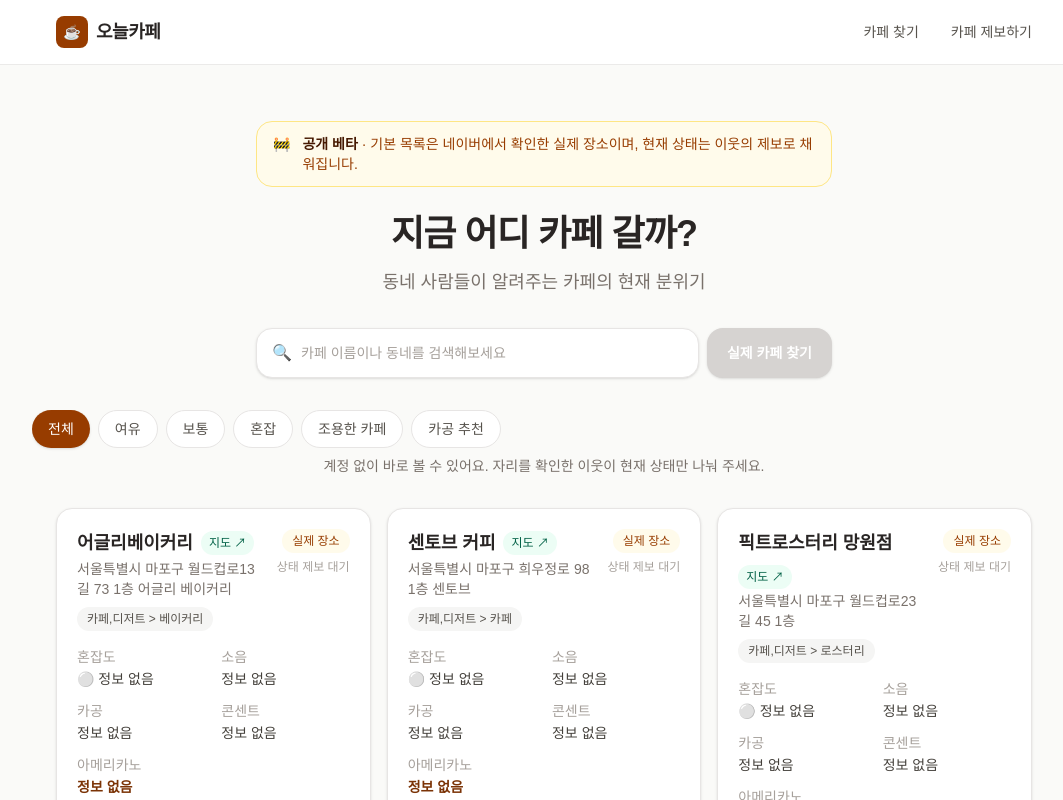
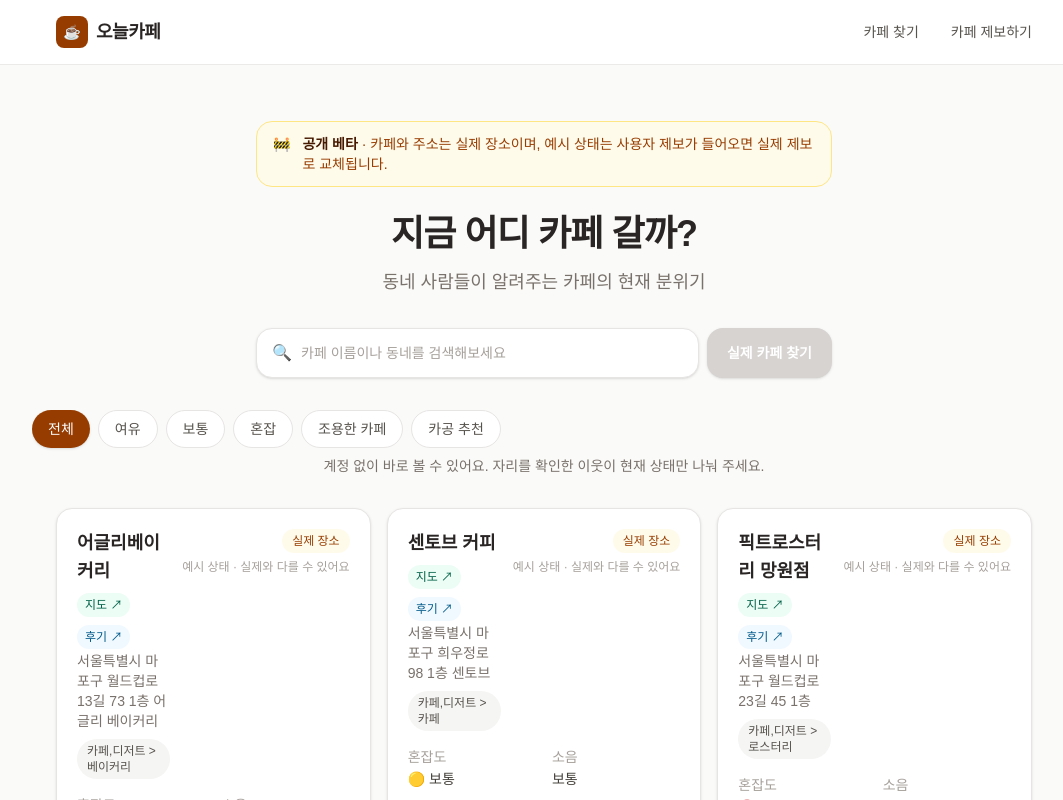
Before and after one commit to audwl/TodayCafe, a Next.js app: page / in a window 1280 px wide. Shown: the top 800 px of the page, without its empty margins (96-1159 px from the left). Built offline with nearby package versions, Linux system fonts and the light colour scheme.

Commit message:
Blend verified cafes with demo status data

```diff
--- a/src/components/CafeCard.tsx
+++ b/src/components/CafeCard.tsx
@@ -3,6 +3,7 @@ import {
   formatLastUpdated,
   formatPrice,
   getCrowdednessEmoji,
+  getNaverBlogSearchUrl,
   getNaverMapUrl,
   getWorkFriendlyLabel,
 } from "@/lib/cafeUtils";
@@ -32,6 +33,15 @@ export default function CafeCard({ cafe, onReportStatus }: CafeCardProps) {
             >
               지도 ↗
             </a>
+            <a
+              href={getNaverBlogSearchUrl(cafe)}
+              target="_blank"
+              rel="noopener noreferrer"
+              className="rounded-full bg-sky-50 px-2 py-1 text-xs font-medium text-sky-800 transition-colors hover:bg-sky-100"
+              aria-label={`${cafe.name} 네이버 블로그 후기 검색`}
+            >
+              후기 ↗
+            </a>
           </div>
           <p className="mt-0.5 text-sm text-stone-500">
             {cafe.address || cafe.neighborhood}
@@ -51,7 +61,11 @@ export default function CafeCard({ cafe, onReportStatus }: CafeCardProps) {
             {cafe.isUserSubmitted ? "내 목록" : cafe.isVerifiedPlace ? "실제 장소" : "등록 카페"}
           </span>
           <span className="text-xs text-stone-400">
-            {hasStatus ? formatLastUpdated(cafe.lastUpdatedMinutes) : "상태 제보 대기"}
+            {cafe.statusSource === "example"
+              ? "예시 상태 · 실제와 다를 수 있어요"
+              : hasStatus
+                ? formatLastUpdated(cafe.lastUpdatedMinutes)
+                : "상태 제보 대기"}
           </span>
         </div>
       </div>
--- a/src/components/CafeList.tsx
+++ b/src/components/CafeList.tsx
@@ -103,6 +103,7 @@ export default function CafeList() {
             workFriendly: form.workFriendly ? "추천" as const : "비추천" as const,
             outlets: form.outlets,
             lastUpdatedMinutes: 0,
+            statusSource: "community" as const,
           }
         : cafe
     );
--- a/src/components/HeroSection.tsx
+++ b/src/components/HeroSection.tsx
@@ -18,7 +18,7 @@ export default function HeroSection({
           <span aria-hidden="true">🚧</span>
           <p>
             <strong className="font-semibold">공개 베타</strong>
-            <span className="text-amber-800"> · 기본 목록은 네이버에서 확인한 실제 장소이며, 현재 상태는 이웃의 제보로 채워집니다.</span>
+            <span className="text-amber-800"> · 카페와 주소는 실제 장소이며, 예시 상태는 사용자 제보가 들어오면 실제 제보로 교체됩니다.</span>
           </p>
         </div>
         <h1 className="text-3xl font-bold leading-tight tracking-tight text-stone-800 sm:text-4xl">
--- a/src/data/sampleCafes.ts
+++ b/src/data/sampleCafes.ts
@@ -1,7 +1,7 @@
 import { Cafe } from "@/types/cafe";
 
 // NAVER API HUB 지역 검색으로 이름과 도로명 주소를 확인한 실제 장소입니다.
-// 혼잡도·소음·카공·가격은 API가 제공하지 않으므로 제보 전까지 비워 둡니다.
+// 혼잡도·소음·카공은 화면 체험을 위한 예시이며 실제 현황을 의미하지 않습니다.
 const verifiedPlaces = [
   ["1269060383-375550335", "어글리베이커리", "망원동", "서울특별시 마포구 월드컵로13길 73 1층 어글리 베이커리", "카페,디저트 > 베이커리"],
   ["1269021320-375541375", "센토브 커피", "망원동", "서울특별시 마포구 희우정로 98 1층 센토브", "카페,디저트 > 카페"],
@@ -23,19 +23,26 @@ const verifiedPlaces = [
   ["1268868599-375179897", "커피랩스로스터리", "문래동", "서울특별시 영등포구 선유로9길 10 문래SKV1센터 1층 122호", "카페,디저트 > 로스터리"],
 ] as const;
 
+const exampleStatuses: Array<Pick<Cafe, "crowdedness" | "noise" | "workFriendly" | "outlets">> = [
+  { crowdedness: "여유", noise: "조용", workFriendly: "추천", outlets: "많음" },
+  { crowdedness: "보통", noise: "보통", workFriendly: "가능", outlets: "보통" },
+  { crowdedness: "혼잡", noise: "시끄러움", workFriendly: "비추천", outlets: "적음" },
+  { crowdedness: "여유", noise: "보통", workFriendly: "가능", outlets: "보통" },
+  { crowdedness: "보통", noise: "조용", workFriendly: "추천", outlets: "많음" },
+  { crowdedness: "혼잡", noise: "보통", workFriendly: "비추천", outlets: "적음" },
+];
+
 export const sampleCafes: Cafe[] = verifiedPlaces.map(
-  ([coordinates, name, neighborhood, address, category]) => ({
+  ([coordinates, name, neighborhood, address, category], index) => ({
     id: `place-${coordinates}`,
     name,
     neighborhood,
     address,
     category,
-    crowdedness: null,
-    noise: null,
-    workFriendly: null,
-    outlets: null,
+    ...exampleStatuses[index % exampleStatuses.length],
     americanoPrice: null,
     lastUpdatedMinutes: 0,
     isVerifiedPlace: true,
+    statusSource: "example",
   })
 );
--- a/src/lib/cafeStorage.ts
+++ b/src/lib/cafeStorage.ts
@@ -29,11 +29,28 @@ export function loadCafes(): Cafe[] {
         !sampleIds.has(cafe.id) &&
         !samplePlaceKeys.has(`${cafe.name}:${cafe.address || cafe.neighborhood}`)
     );
-    const mergedSamples = sampleCafes.map((sample) => ({
-      ...sample,
-      ...savedById.get(sample.id),
-      category: savedById.get(sample.id)?.category || sample.category,
-    }));
+    const mergedSamples = sampleCafes.map((sample) => {
+      const savedCafe = savedById.get(sample.id);
+      const hasLegacyStatus = Boolean(
+        savedCafe?.crowdedness ||
+        savedCafe?.noise ||
+        savedCafe?.workFriendly ||
+        savedCafe?.outlets
+      );
+      const hasCommunityStatus = Boolean(
+        savedCafe?.statusSource === "community" ||
+        (savedCafe?.statusSource !== "example" && hasLegacyStatus)
+      );
+
+      if (!savedCafe || !hasCommunityStatus) return sample;
+
+      return {
+        ...sample,
+        ...savedCafe,
+        category: savedCafe.category || sample.category,
+        statusSource: "community" as const,
+      };
+    });
 
     return [...submittedCafes, ...mergedSamples];
   } catch {
--- a/src/lib/cafeUtils.ts
+++ b/src/lib/cafeUtils.ts
@@ -39,6 +39,11 @@ export function getNaverMapUrl(
   return `https://map.naver.com/p/search/${query}`;
 }
 
+export function getNaverBlogSearchUrl(cafe: Pick<Cafe, "name" | "neighborhood">): string {
+  const query = encodeURIComponent(`${cafe.neighborhood} ${cafe.name}`);
+  return `https://search.naver.com/search.naver?where=blog&query=${query}`;
+}
+
 export function filterCafes(
   cafes: Cafe[],
   filter: FilterType,
--- a/src/types/cafe.ts
+++ b/src/types/cafe.ts
@@ -26,6 +26,7 @@ export interface Cafe {
   lastUpdatedMinutes: number;
   isUserSubmitted?: boolean;
   isVerifiedPlace?: boolean;
+  statusSource?: "example" | "community";
 }
 
 export interface NaverPlace {
```
Also changed, not shown: 1 other file (tests, documents, lock files or other folders).
